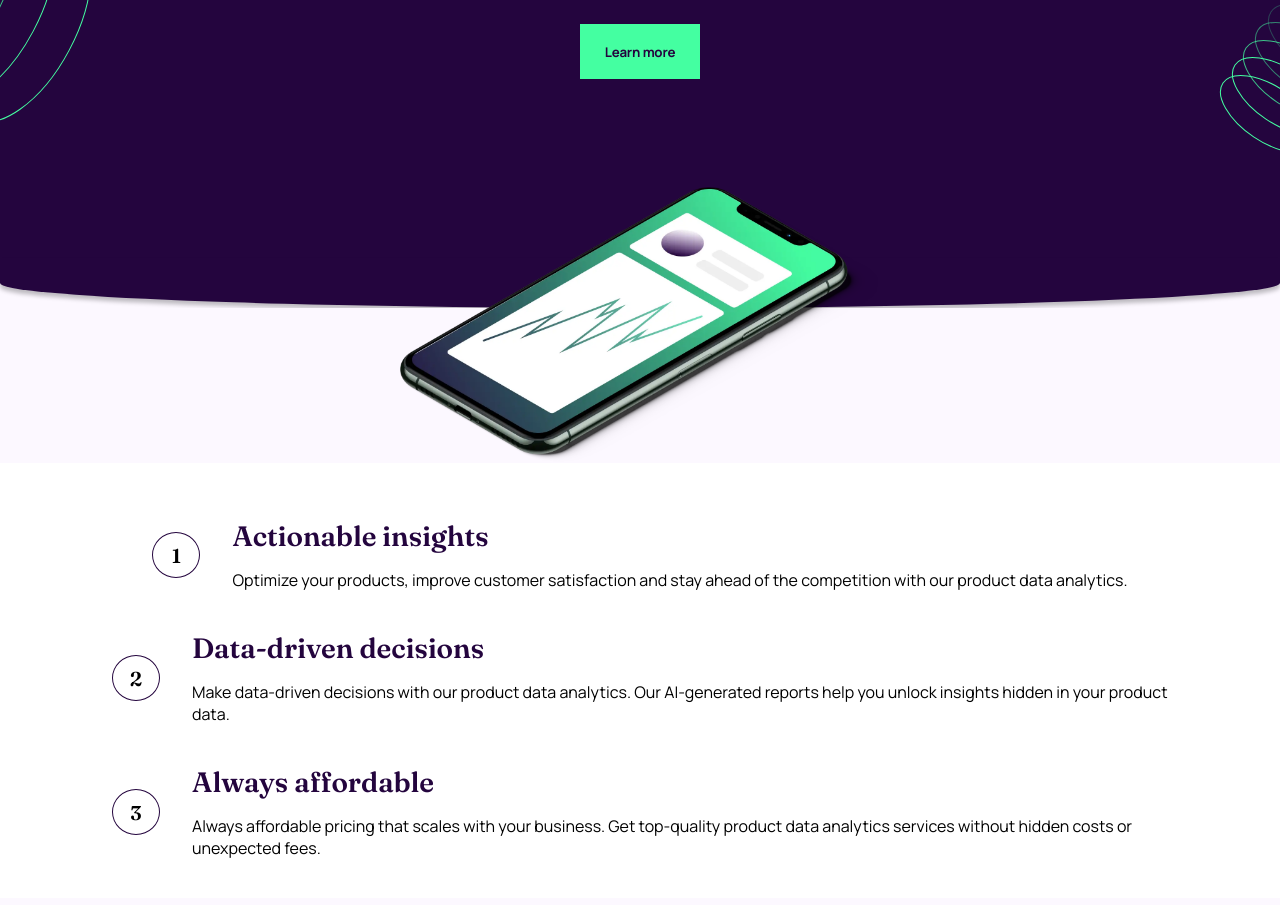
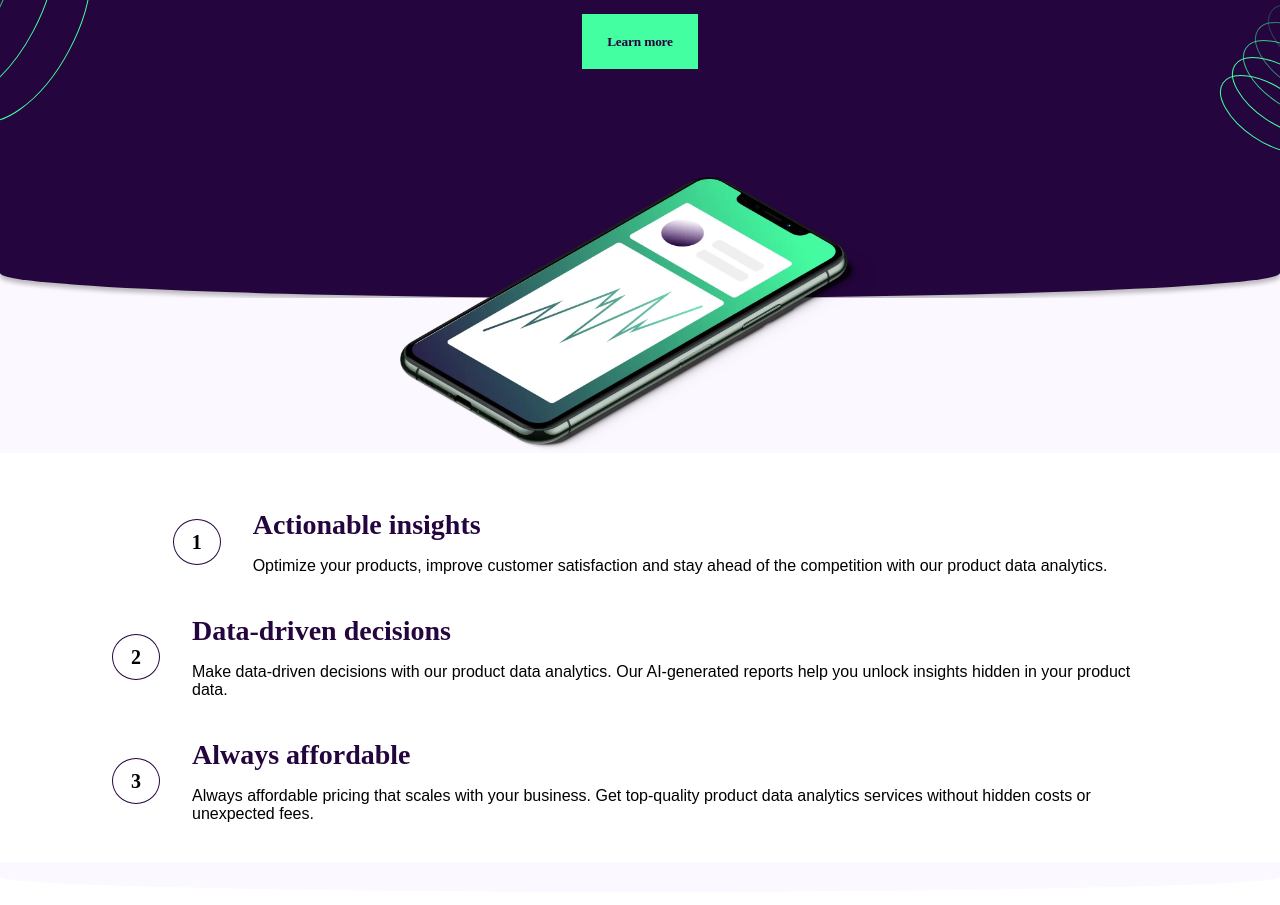
Before and after one commit to AziraalDev/workit-landing-page, a plain HTML site: page index.html in a window 1280 px wide. Shown: the part 296-1201 px from the top of the page. Drawn offline with Linux system fonts and the light colour scheme.

Commit message:
Fonts imported from google.com

```diff
--- a/styles/global.css
+++ b/styles/global.css
@@ -4,7 +4,9 @@
     box-sizing: border-box;
 }
 
-@font-face {
+@import url('https://fonts.googleapis.com/css2?family=Fraunces:wght@600&family=Manrope&display=swap');
+
+/* @font-face {
     font-family: Fraunces;
     src: url(/assets/fonts/fraunces/Fraunces-VariableFont_SOFT\,WONK\,opsz\,wght.ttf);
 }
@@ -12,7 +14,7 @@
 @font-face {
     font-family: Manrope;
     src: url(/assets/fonts/manrope/Manrope-VariableFont_wght.ttf);
-}
+} */
 
 :root {
     --primary: #24053E;
--- a/styles/style.css
+++ b/styles/style.css
@@ -61,7 +61,7 @@
     justify-content: center;
     align-items: center;
     font-size: 20px;
-    font-family: Fraunces, sans-serif;
+    font-family: 'Fraunces', serif;;
     font-weight: 600;
     border-radius: 50%;
     border: 1px solid var(--primary);
--- a/styles/utility.css
+++ b/styles/utility.css
@@ -1,7 +1,7 @@
 .heading_l,
 .heading_m,
 .heading_s {
-    font-family: Fraunces, sans-serif;
+    font-family: 'Fraunces', serif;;
     font-weight: 600;
 }
 
```
